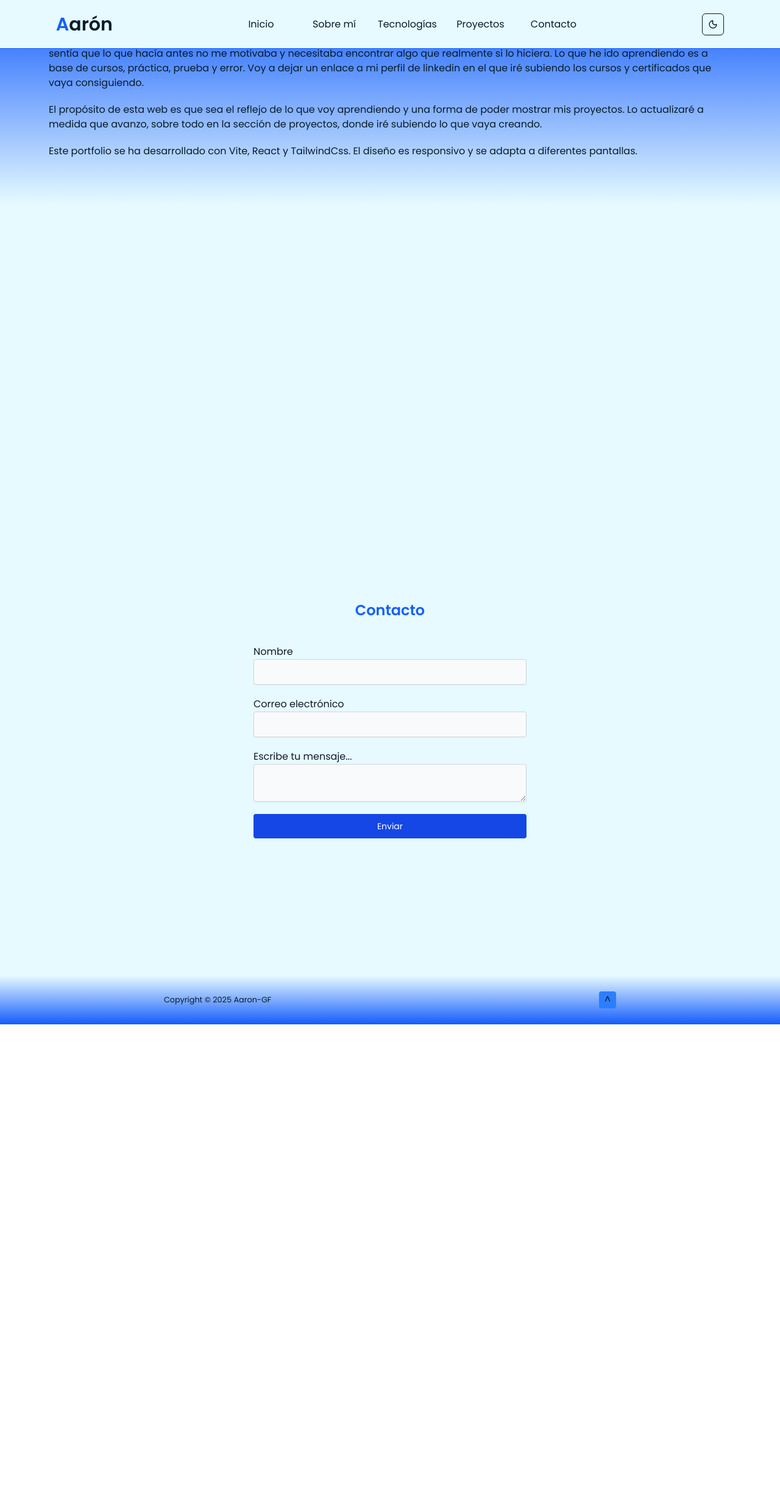
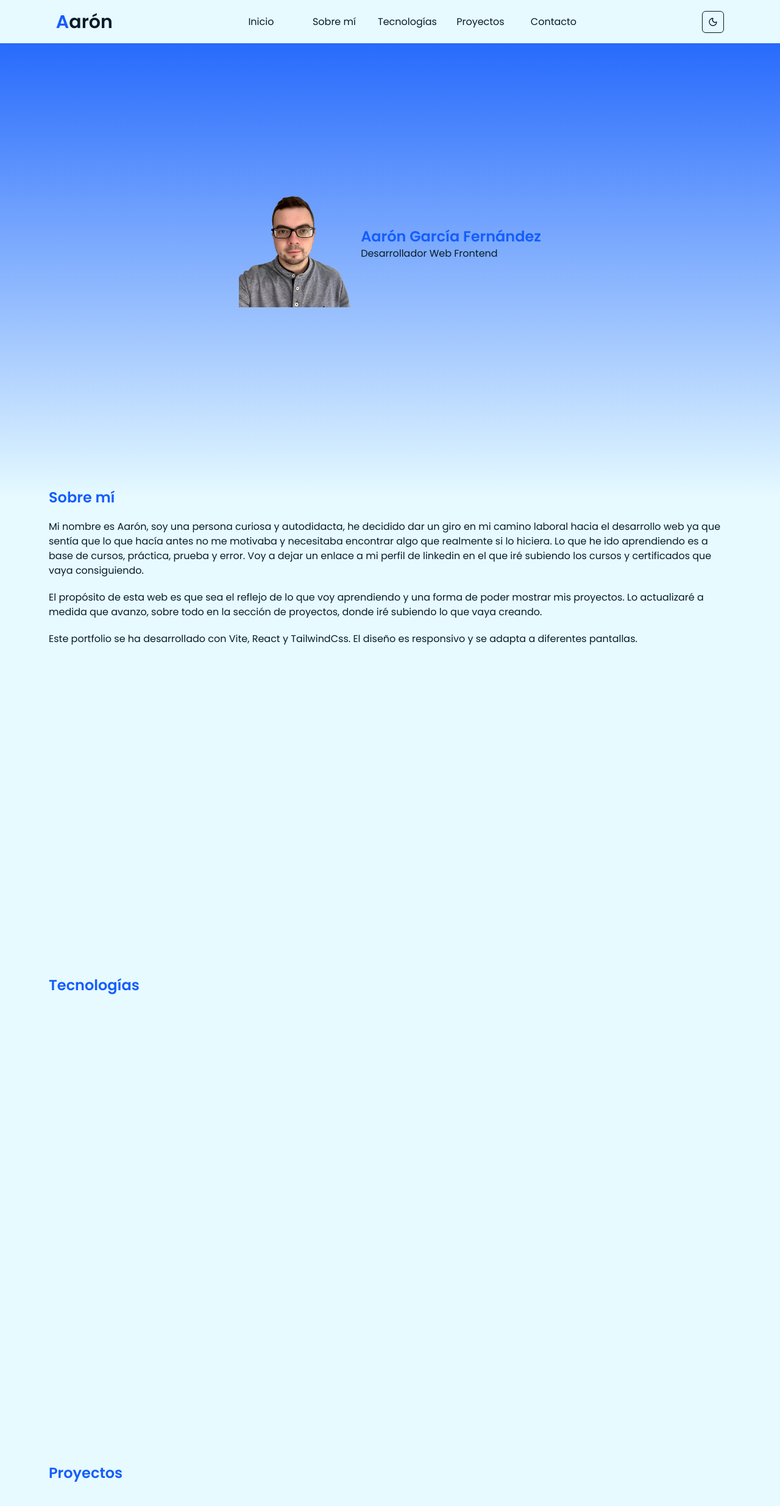
Before and after one commit to Aaron-GF/portfolio_personal, a React (Vite) app: page / in a window 1280 px wide. Shown: the top 2470 px of the page at 61% size. Before the commit the page ends 1680 px from the top, so only its background shows below. Built offline with nearby package versions, Linux system fonts and the light colour scheme.

Commit message:
feat: create all sections and add to parent component.

```diff
--- a/src/App.jsx
+++ b/src/App.jsx
@@ -1,23 +1,36 @@
 import { ModeToggle } from "@/components/ui/ModeToggle";
 import About from "@/components/sections/About";
 import Contact from "@/components/sections/Contact";
+import Hero from "@/components/sections/Hero";
 import Navbar from "@/components/navbar/Navbar";
+import Projects from "@/components/sections/Projects";
+import Skills from "@/components/sections/Skills";
 
 export default function App() {
   return (
     <>
-      <header className="flex justify-around items-center h-20 bg-background fixed w-full border-b-1 border-primary">
-        <h1 className="text-3xl font-bold"><span className="text-primary">A</span>arón</h1>
+      <header className="flex justify-around items-center h-18 bg-background fixed w-full border-b-1 border-primary">
+        <h1 className="text-3xl font-bold">
+          <span className="text-primary">A</span>arón
+        </h1>
         <Navbar />
         <ModeToggle />
       </header>
       <main className="flex flex-col justify-center px-10">
+        <Hero />
         <About />
+        <Skills />
+        <Projects />
         <Contact />
       </main>
       <footer className="flex justify-around items-center bg-gradient-to-t from-primary to-transparent h-20">
         <small className="my-auto">Copyright &copy; 2025 Aaron-GF</small>
-        <a href="#Hero" className="flex justify-center items-center color-background bg-blue-500 size-7 rounded-sm">^</a>
+        <a
+          href="#Hero"
+          className="flex justify-center items-center color-background bg-primary size-7 rounded-sm"
+        >
+          ^
+        </a>
       </footer>
     </>
   );
--- a/src/components/sections/Hero.jsx
+++ b/src/components/sections/Hero.jsx
@@ -0,0 +1,11 @@
+export default function Hero() {
+  return (
+    <section className="flex items-center justify-center">
+      <img src="/images/me.webp" className="h-52 w-50" alt="Imagen perfil Aarón" />
+      <div>
+          <h2>Aarón García Fernández</h2>
+          <p>Desarrollador Web Frontend</p>
+      </div>
+    </section>
+  );
+}
--- a/src/components/sections/Projects.jsx
+++ b/src/components/sections/Projects.jsx
@@ -0,0 +1,7 @@
+export default function Projects() {
+  return (
+    <section>
+      <h2>Proyectos</h2>
+    </section>
+  );
+}
--- a/src/components/sections/Skills.jsx
+++ b/src/components/sections/Skills.jsx
@@ -0,0 +1,7 @@
+export default function Skills() {
+  return (
+    <section>
+      <h2>Tecnologías</h2>
+    </section>
+  );
+}
--- a/src/styles/global.css
+++ b/src/styles/global.css
@@ -51,11 +51,6 @@ body {
   --foreground: #e6faff;
   --primary: #155dfc;
   --secondary: #084562;
-  --gradient: linear-gradient(
-    to bottom,
-    var(--secondary) 0%,
-    var(--background) 20%
-  );
 
   /* theme button */
   --border: oklch(1 0 0 / 10%);
@@ -73,7 +68,7 @@ body {
 }
 
 ::-webkit-scrollbar-thumb {
-  @apply bg-blue-500 rounded-full;
+  @apply bg-primary rounded-full;
 }
 
 section {
```
